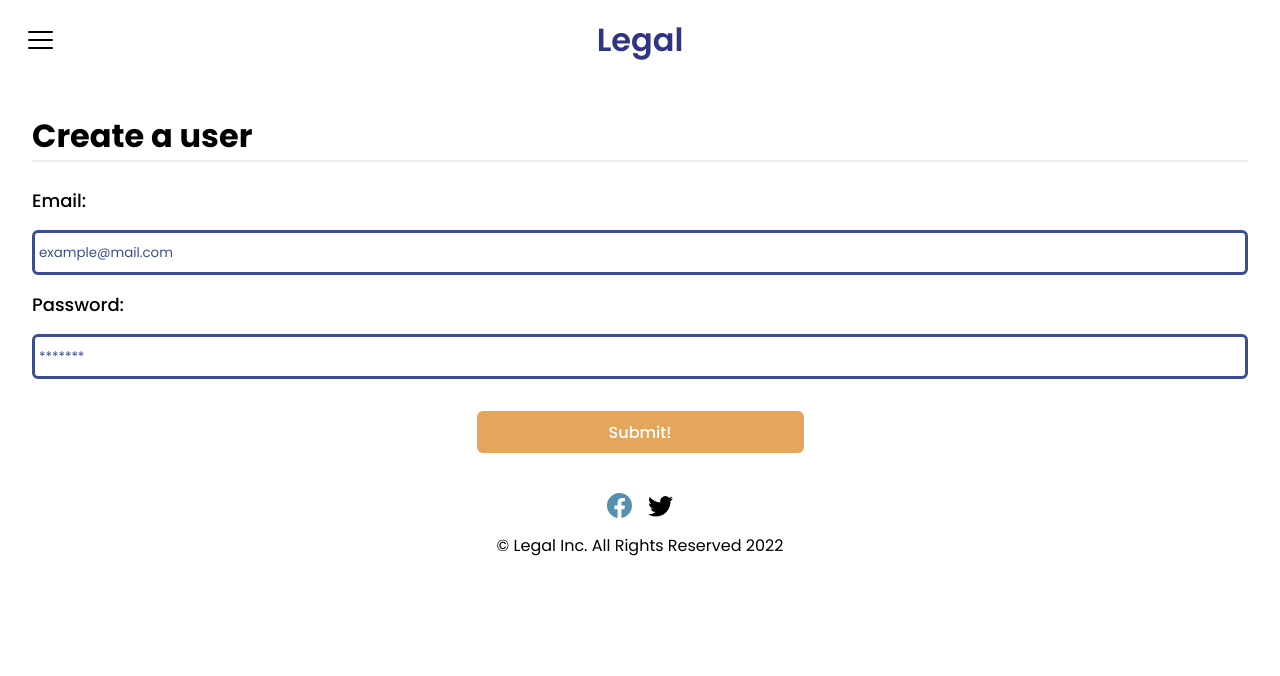
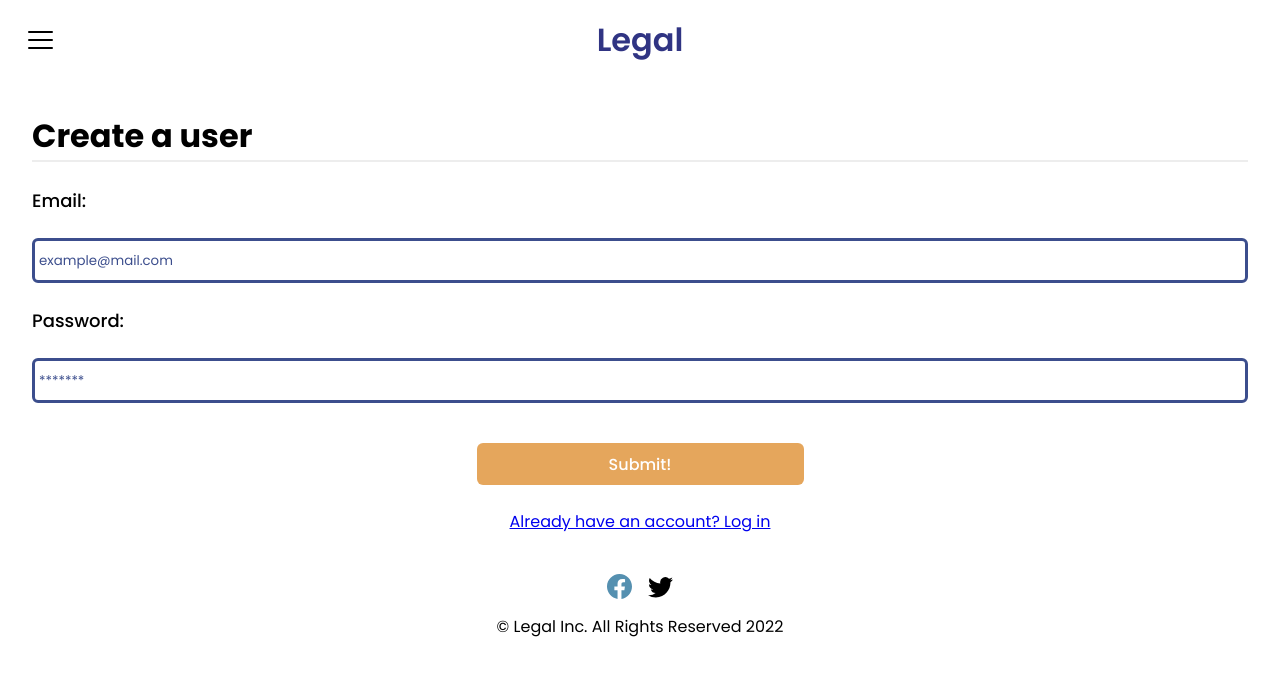
Before and after one commit to cesarmarvar/legal-app, a React (Create React App) app: page /signup in a window 1280 px wide. Shown: the top 676 px of the page. Built offline with nearby package versions, Linux system fonts and the light colour scheme.

Commit message:
Added link to login on signup page

```diff
--- a/src/pages/signup/login pages/signup.js
+++ b/src/pages/signup/login pages/signup.js
@@ -29,6 +29,10 @@ function SignupPage() {
     // navigate
   }
 
+  function handleLoginLink() {
+    navigate('/login');
+  }
+
   return (
     <MainContainer>
       <h1>Create a user</h1>
@@ -36,7 +40,7 @@ function SignupPage() {
       <br />
       <form>
         <FlexColumn style={{
-          gap: "1rem"
+          gap: "1.5rem"
         }}>
           <Input
             id="email"
@@ -65,6 +69,15 @@ function SignupPage() {
             size="wide"
             onClick={handleSubmit}
           >Submit!</Button>
+          <a
+            href="###"
+            style={{
+              cursor: "pointer",
+              margin: "0 auto",
+              textDecoration: "underline"
+            }}
+            onClick={handleLoginLink}
+          >Already have an account? Log in</a>
         </FlexColumn>
       </form>
     </MainContainer>
```
